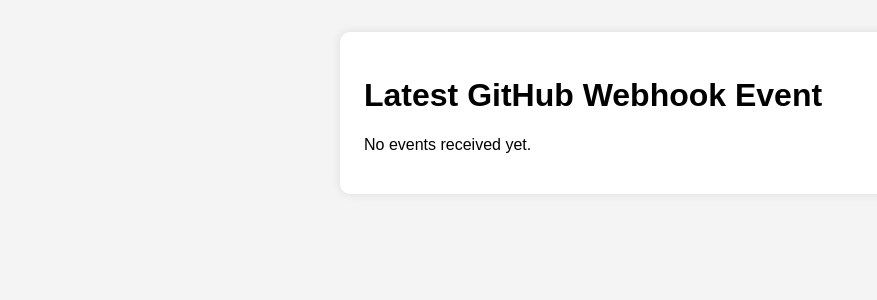
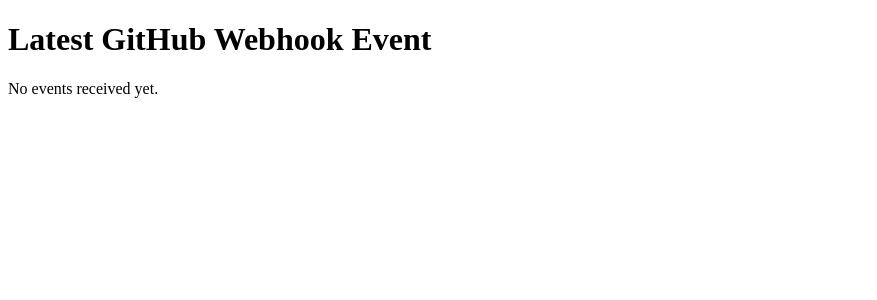
Before and after one commit to MulaBharathi/webhook-repo, a Flask app: page / in a window 1280 px wide. Shown: the top 300 px of the page, without its empty margins (0-877 px from the left). Run offline with Flask 3, Linux system fonts and the light colour scheme; data that the repository does not hold is empty.

Commit message:
intial commit

```diff
--- a/templates/index.html
+++ b/templates/index.html
@@ -3,28 +3,8 @@
 <head>
   <title>Latest GitHub Webhook Event</title>
   <meta http-equiv="refresh" content="15" />
-  <style>
-    body {
-      font-family: sans-serif;
-      background: #f4f4f4;
-      padding: 2em;
-      max-width: 600px;
-      margin: auto;
-    }
-    .card {
-      background: white;
-      padding: 1.5em;
-      border-radius: 10px;
-      box-shadow: 0 0 10px rgba(0,0,0,0.1);
-    }
-    .time {
-      color: gray;
-      font-size: 0.9em;
-    }
-  </style>
 </head>
 <body>
-  <div class="card">
   <h1>Latest GitHub Webhook Event</h1>
 
   {% if data %}
@@ -34,18 +14,15 @@
       <p><strong>{{ data.author }}</strong> submitted a pull request from <strong>{{ data.from_branch }}</strong> to <strong>{{ data.to_branch }}</strong></p>
     {% elif data.action == 'merge' %}
       <p><strong>{{ data.author }}</strong> merged branch <strong>{{ data.from_branch }}</strong> to <strong>{{ data.to_branch }}</strong></p>
-      {% else %}
-        <p>Unhandled action: {{ data.action }}</p>
     {% endif %}
 
     {% if data.timestamp %}
-        <p class="time">on {{ data.timestamp.strftime('%d %B %Y - %I:%M %p UTC') }}</p>
+      <p class="time">on {{ data.timestamp.strftime('%-d %B %Y - %-I:%M %p UTC') }}</p>
     {% else %}
       <p class="time">Timestamp not available</p>
     {% endif %}
   {% else %}
     <p>No events received yet.</p>
   {% endif %}
-  </div>
 </body>
 </html>
```
Lines whose indentation alone changed are shown as unchanged.
